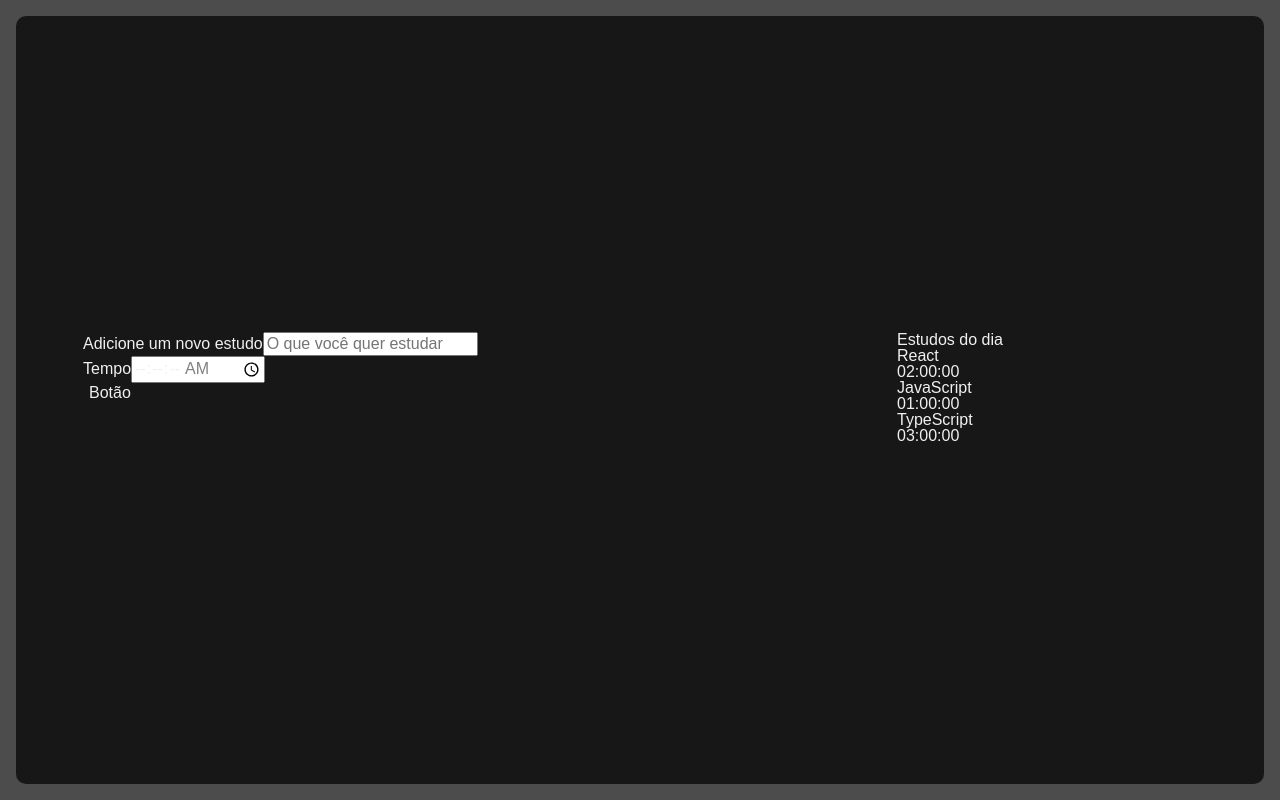
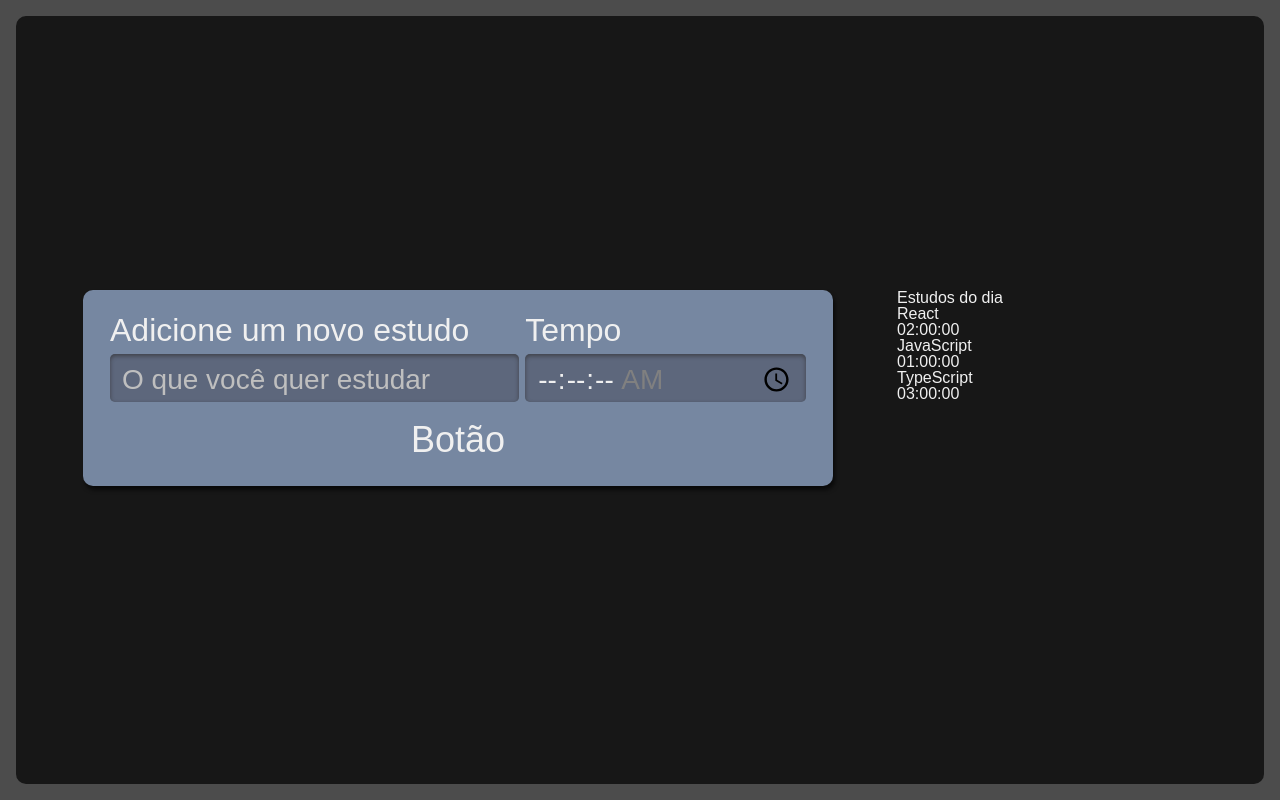
Before and after one commit to LeonardoTorresRodrigues/alura-studies, a React (Create React App) app: page / in a window 1280 px wide. Built offline with nearby package versions, Linux system fonts and the light colour scheme.

Commit message:
Estilizando formulário

```diff
--- a/src/components/Formulario/index.tsx
+++ b/src/components/Formulario/index.tsx
@@ -1,11 +1,12 @@
 import React from "react";
 import Botao from "../Botao";
+import './style.scss';
 
 class Formulario extends React.Component {
   render() {
     return (
-      <form>
-        <div>
+      <form className="novaTarefa">
+        <div className="inputContainer">
           <label htmlFor="tarefa">
             Adicione um novo estudo
           </label>
@@ -17,7 +18,7 @@
             required
           />
         </div>
-        <div>
+        <div className="inputContainer">
           <label htmlFor="tempo">
             Tempo
           </label>
--- /dev/null
+++ b/src/components/Formulario/style.scss
@@ -0,0 +1,61 @@
+.novaTarefa {
+  display:flex;
+  flex-direction: column;
+  grid-area: nova-tarefa;
+  background-color: #7687A1;
+  border-radius: 10px;
+  box-shadow: 2px 4px 4px #0000009F;
+  padding: 12px;
+
+  .inputContainer {
+    display: flex;
+    flex-direction: column;
+    width: 100%;
+    margin-bottom: 16px;
+
+    label {
+      margin-bottom: 8px;
+      font-size: 1.25rem;
+    }
+
+    input {
+      width: 100%;
+      padding: 8px 12px 4px;
+      box-sizing: border-box;
+      border: unset;
+      border-radius: 5px;
+      background-color: #5D677C;
+      box-shadow: 0px 2px 4px #2D2B2B9F inset;
+
+      &::placeholder {
+        color: #BFBFBF;
+      }
+    }
+  }
+
+  @media screen and (min-width: 1280px) {
+    flex-direction: row;
+    flex-wrap: wrap;
+    justify-content: space-around;
+    font-size: 2.25rem;
+    padding: 24px;
+    box-sizing: border-box;
+
+    .inputContainer {
+      width: calc(60% - 12px);
+
+      &:last-of-type {
+        width: 40%;
+      }
+
+      label {
+        font-size: 2rem;
+      }
+
+      input {
+        height: 100%;
+        font-size: 1.75rem;
+      }
+    }
+  }
+}
```
